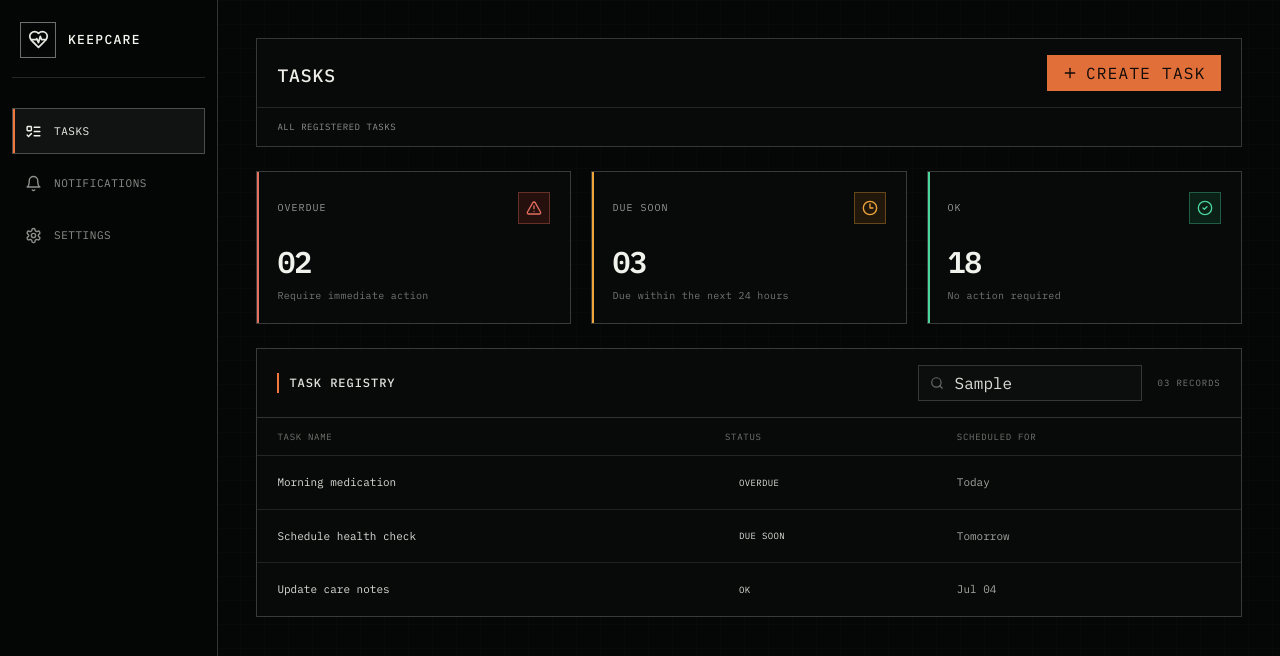
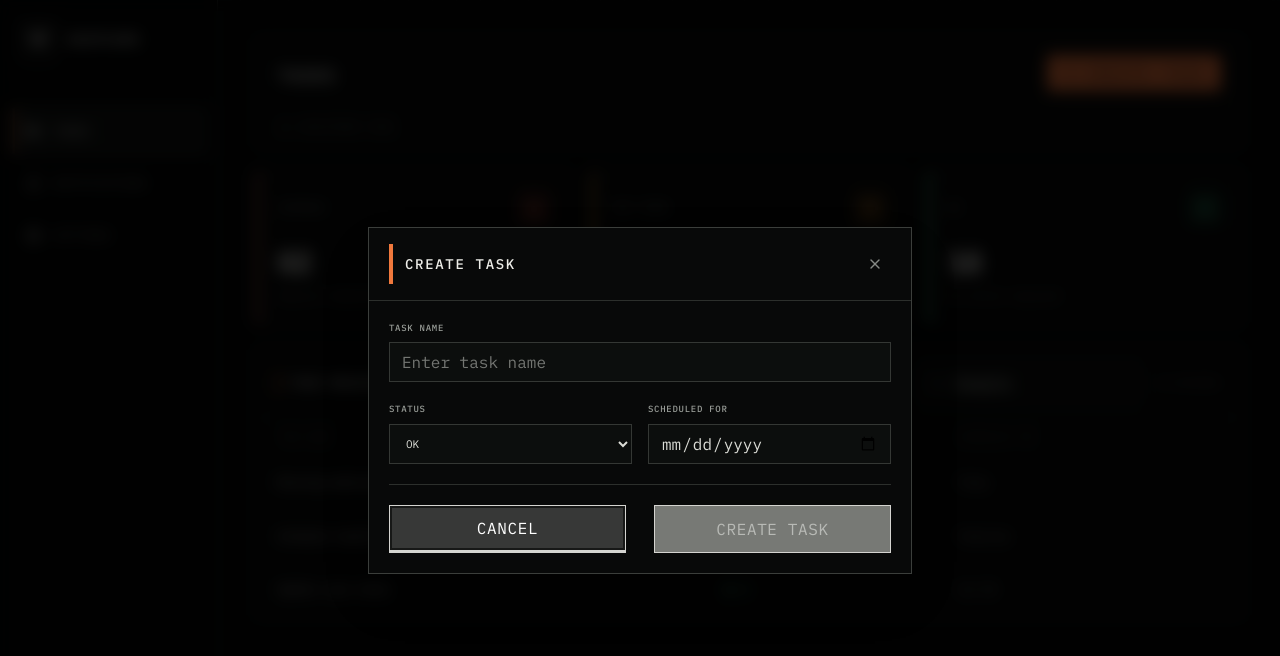
Before and after one commit to EugeneNosov/keepcareapp, a React (Vite) app: page /tasks in a window 1280 px wide. Both pictures are taken after typing "Sample" into the empty fields and a click on the button "CREATE TASK". Shown: the top 656 px of the page. Built offline with nearby package versions, Linux system fonts and the light colour scheme.

Commit message:
Added Dialog component, prepared Task form

```diff
--- a/index.html
+++ b/index.html
@@ -8,6 +8,7 @@
   </head>
   <body>
     <div id="root"></div>
+    <div id="dialog-root"></div>
     <script type="module" src="/src/main.tsx"></script>
   </body>
 </html>
--- /dev/null
+++ b/src/components/dialog/Dialog.tsx
@@ -0,0 +1,64 @@
+import { useEffect, useRef, type ReactNode } from 'react'
+import { createPortal } from 'react-dom'
+import { LuX } from 'react-icons/lu'
+
+interface DialogProps {
+  isOpen: boolean
+  onClose: () => void
+  title: string
+  children: ReactNode
+}
+
+export default function Dialog({isOpen, onClose, title, children}: DialogProps) {
+  const dialogRef = useRef<HTMLDialogElement>(null)
+
+  useEffect(() => {
+    const dialog = dialogRef.current
+
+    if (!dialog) {
+      return
+    }
+
+    if (isOpen && !dialog.open) {
+      dialog.showModal()
+    } else if (!isOpen && dialog.open) {
+      dialog.close()
+    }
+  }, [isOpen])
+
+  const dialogRoot = document.getElementById('dialog-root')
+
+  if (!dialogRoot) {
+    return null
+  }
+
+  return createPortal(
+    <dialog
+      aria-labelledby="dialog-title"
+      className="fixed inset-0 m-auto max-h-[calc(100vh-2rem)] w-[min(calc(100%-2rem),34rem)] overflow-hidden border border-[#3b3e3b] bg-[#080909] p-0 text-[#ededE8] shadow-2xl backdrop:bg-black/75 backdrop:backdrop-blur-sm"
+      onClose={onClose}
+      ref={dialogRef}
+    >
+      <header className="flex items-center justify-between gap-4 border-b border-[#2c2f2c] px-5 py-4">
+        <h2
+          id="dialog-title"
+          className="flex items-center gap-3 text-sm font-medium tracking-[0.12em] uppercase before:block before:h-10 before:w-1 before:shrink-0 before:bg-[#f0783c]"
+        >
+          {title}
+        </h2>
+        <button
+          aria-label="Close dialog"
+          className="grid size-8 cursor-pointer place-items-center border border-transparent text-[#858985] transition-colors hover:border-[#3b3e3b] hover:text-[#ededE8] focus-visible:outline-2 focus-visible:outline-offset-2 focus-visible:outline-[#f0783c]"
+          onClick={onClose}
+          type="button"
+        >
+          <LuX className="size-4" aria-hidden="true"/>
+        </button>
+      </header>
+      <div className="max-h-[calc(100vh-7rem)] overflow-y-auto p-5">
+        {children}
+      </div>
+    </dialog>,
+    dialogRoot,
+  )
+}
--- /dev/null
+++ b/src/features/tasks/components/AddTaskDialog.tsx
@@ -0,0 +1,48 @@
+import { useState } from 'react'
+import { LuPlus } from 'react-icons/lu'
+import Dialog from '../../../components/dialog/Dialog.tsx'
+import type { Task } from '../types/tasks.types.ts'
+import TaskForm, { type TaskFormData } from './TaskForm.tsx'
+
+interface AddTaskDialogProps {
+  onAddNewTask: (task: Task) => void | Promise<void>
+}
+
+export default function AddTaskDialog({onAddNewTask}: AddTaskDialogProps) {
+  const [isOpen, setIsOpen] = useState(false)
+
+  function closeDialog() {
+    setIsOpen(false)
+  }
+
+  async function handleCreateTask(data: TaskFormData) {
+    await onAddNewTask({
+      id: crypto.randomUUID(),
+      ...data,
+    })
+    closeDialog()
+  }
+
+  return (
+    <>
+      <button
+        className="inline-flex h-9 cursor-pointer items-center gap-2 border border-[#e16f3a] bg-[#e16f3a] px-3.5 text-[10px] font-medium tracking-[0.08em] text-[#100b08] uppercase transition-colors hover:border-[#f58a55] hover:bg-[#f58a55] focus-visible:outline-2 focus-visible:outline-offset-2 focus-visible:outline-[#f0783c]"
+        onClick={() => setIsOpen(true)}
+        type="button"
+      >
+        <LuPlus className="size-4" aria-hidden="true"/>
+        Create task
+      </button>
+
+      {isOpen && (
+        <Dialog isOpen={isOpen} onClose={closeDialog} title="Create task">
+          <TaskForm
+            onCancel={closeDialog}
+            onSubmit={handleCreateTask}
+            submitLabel="Create task"
+          />
+        </Dialog>
+      )}
+    </>
+  )
+}
--- /dev/null
+++ b/src/features/tasks/components/TaskForm.tsx
@@ -0,0 +1,121 @@
+import { zodResolver } from '@hookform/resolvers/zod'
+import { useForm } from 'react-hook-form'
+import { z } from 'zod'
+import { TASK_STATUSES } from '../task.constants.ts'
+
+const taskFormSchema = z.object({
+  name: z.string()
+    .trim()
+    .min(1, 'Task name is required')
+    .max(50, 'Task name must be less than 50 characters'),
+  status: z.enum(TASK_STATUSES),
+  scheduledFor: z.string().min(1, 'Scheduled date is required'),
+})
+
+export type TaskFormData = z.infer<typeof taskFormSchema>
+
+interface TaskFormProps {
+  defaultValues?: TaskFormData
+  onCancel: () => void
+  onSubmit: (data: TaskFormData) => void | Promise<void>
+  submitLabel: string
+}
+
+const initialTaskFormData: TaskFormData = {
+  name: '',
+  status: 'ok',
+  scheduledFor: '',
+}
+
+const fieldClassName = 'h-10 w-full border border-[#343734] bg-[#0c0e0d] px-3 text-[11px] text-[#dcddd7] outline-none transition-colors focus:border-[#a8552f] focus:ring-1 focus:ring-[#a8552f]'
+const labelClassName = 'text-[9px] font-medium tracking-[0.08em] text-[#989c97] uppercase'
+
+export default function TaskForm({
+                                   defaultValues = initialTaskFormData,
+                                   onCancel,
+                                   onSubmit,
+                                   submitLabel,
+                                 }: TaskFormProps) {
+  const {
+    register,
+    handleSubmit,
+    reset,
+    formState: {errors, isSubmitting, isValid},
+  } = useForm<TaskFormData>({
+    defaultValues,
+    resolver: zodResolver(taskFormSchema),
+    mode: 'onChange',
+  })
+
+  async function handleFormSubmit(data: TaskFormData) {
+    await onSubmit(data)
+    reset(defaultValues)
+  }
+
+  function handleCancel() {
+    reset(defaultValues)
+    onCancel()
+  }
+
+  const errorMessages = Object.values(errors)
+    .map(error => error.message)
+    .filter(Boolean)
+
+  return (
+    <form className="flex flex-col gap-5" onSubmit={handleSubmit(handleFormSubmit)}>
+      <label className="flex flex-col gap-2">
+        <span className={labelClassName}>Task name</span>
+        <input
+          className={fieldClassName}
+          placeholder="Enter task name"
+          type="text"
+          {...register('name')}
+        />
+      </label>
+
+      <div className="grid gap-4 sm:grid-cols-2">
+        <label className="flex flex-col gap-2">
+          <span className={labelClassName}>Status</span>
+          <select className={fieldClassName} {...register('status')}>
+            <option value="ok">OK</option>
+            <option value="due_soon">Due soon</option>
+            <option value="overdue">Overdue</option>
+          </select>
+        </label>
+
+        <label className="flex flex-col gap-2">
+          <span className={labelClassName}>Scheduled for</span>
+          <input className={fieldClassName} type="date" {...register('scheduledFor')}/>
+        </label>
+      </div>
+
+      {errorMessages.length > 0 && (
+        <div
+          className="border border-[#7a302b] bg-[#25100e] px-4 py-3 text-[11px] text-[#e98a7c]"
+          role="alert"
+        >
+          <ul className="space-y-1">
+            {errorMessages.map(message => <li key={message}>{message}</li>)}
+          </ul>
+        </div>
+      )}
+
+      <div className="grid grid-cols-2 gap-7 border-t border-[#2c2f2c] pt-5">
+        <button
+          className="h-12 cursor-pointer border border-b-3 border-[#d4d4d0] bg-[#373837] px-4 text-[11px] font-medium tracking-[0.04em] text-white uppercase shadow-[inset_0_0_0_2px_#171817] transition-colors hover:bg-[#454645] focus-visible:outline-2 focus-visible:outline-offset-2 focus-visible:outline-white"
+          onClick={handleCancel}
+          type="button"
+        >
+          Cancel
+        </button>
+        <button
+          className="h-12 cursor-pointer border border-[#d4d4d0] bg-[#f4f4f2] px-4 text-[11px] font-medium tracking-[0.04em] text-[#111211] uppercase transition-colors hover:bg-white focus-visible:outline-2 focus-visible:outline-offset-2 focus-visible:outline-white disabled:cursor-not-allowed disabled:bg-[#777975] disabled:text-[#b8bab6]"
+          disabled={!isValid || isSubmitting}
+          type="submit"
+        >
+          {isSubmitting ? 'Saving...' : submitLabel}
+        </button>
+      </div>
+    </form>
+  )
+}
--- a/src/features/tasks/components/TaskItem.tsx
+++ b/src/features/tasks/components/TaskItem.tsx
@@ -27,8 +27,14 @@ export default function TaskItem({task}: TaskItemProps) {
       className="grid grid-cols-[minmax(220px,2fr)_minmax(120px,1fr)_minmax(150px,1fr)_32px] items-center gap-4 border-b border-[#202220] px-5 py-[18px] text-[11px] last:border-b-0 hover:bg-[#0d0f0e]"
     >
       <span className="text-[#dcddd7]">{task.name}</span>
-      <span className={`flex items-center gap-2 text-[9px] tracking-[0.04em] text-[${statusStyle.color}]`}>
-        <i className={`size-1.5 rounded-full not-italic bg-[${statusStyle.color}]`}/>
+      <span
+        className="flex items-center gap-2 text-[9px] tracking-[0.04em]"
+        style={{color: statusStyle.color}}
+      >
+        <i
+          className="size-1.5 rounded-full not-italic"
+          style={{backgroundColor: statusStyle.color}}
+        />
         {statusStyle.label}
       </span>
       <span className="text-[#a4a7a2]">{task.scheduledFor}</span>
--- a/src/features/tasks/pages/TasksListPage.tsx
+++ b/src/features/tasks/pages/TasksListPage.tsx
@@ -1,10 +1,11 @@
 import {
   LuCircleCheck,
   LuClock3,
-  LuPlus,
   LuSearch,
   LuTriangleAlert,
 } from 'react-icons/lu'
+import { useState } from 'react'
+import AddTaskDialog from '../components/AddTaskDialog.tsx'
 import TaskItem from '../components/TaskItem.tsx'
 import type { Task } from '../types/tasks.types.ts'
 
@@ -35,13 +36,15 @@ const metrics = [
   },
 ]
 
-const tasks: Task[] = [
+const initialTasks: Task[] = [
   {id: 'morning-medication', name: 'Morning medication', status: 'overdue', scheduledFor: 'Today'},
   {id: 'health-check', name: 'Schedule health check', status: 'due_soon', scheduledFor: 'Tomorrow'},
   {id: 'care-notes', name: 'Update care notes', status: 'ok', scheduledFor: 'Jul 04'},
 ]
 
 export function TasksListPage() {
+  const [tasks, setTasks] = useState(initialTasks)
+
   return (
     <section className="mx-auto w-full max-w-[1180px]">
       <header className="border border-[#343734] bg-[#080909]">
@@ -51,13 +54,7 @@ export function TasksListPage() {
               Tasks
             </h1>
           </div>
-          <button
-            className="cursor-pointer inline-flex h-9 items-center gap-2 border border-[#e16f3a] bg-[#e16f3a] px-3.5 text-[10px] font-medium tracking-[0.08em] text-[#100b08] uppercase transition-colors hover:border-[#f58a55] hover:bg-[#f58a55] focus-visible:outline-2 focus-visible:outline-offset-2 focus-visible:outline-[#f0783c]"
-            type="button"
-          >
-            <LuPlus className="size-4" aria-hidden="true"/>
-            Create task
-          </button>
+          <AddTaskDialog onAddNewTask={task => setTasks(current => [task, ...current])}/>
         </div>
         <div
           className="flex flex-wrap items-center justify-between gap-3 px-5 py-3 text-[9px] tracking-[0.06em] text-[#8d918c] uppercase">
```
